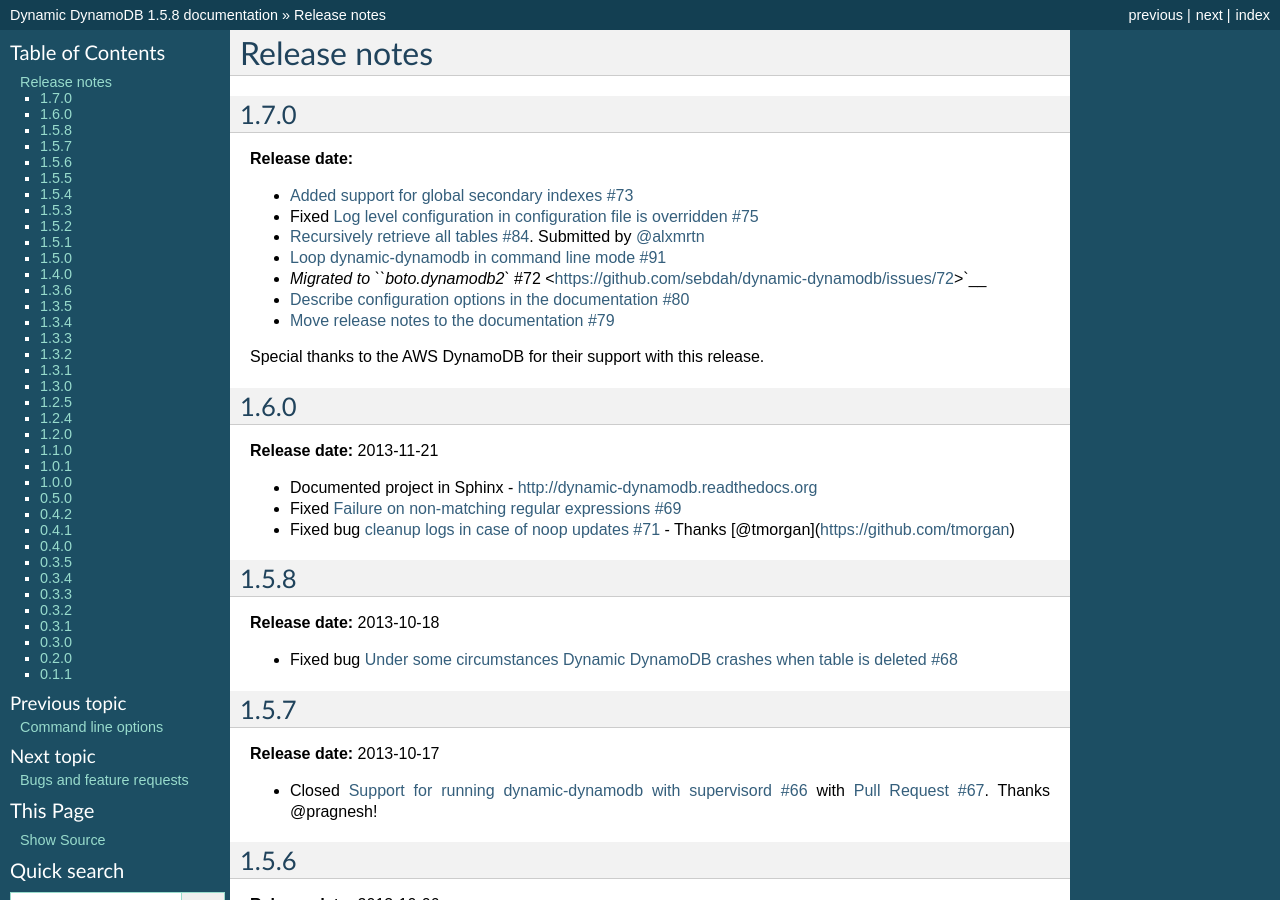
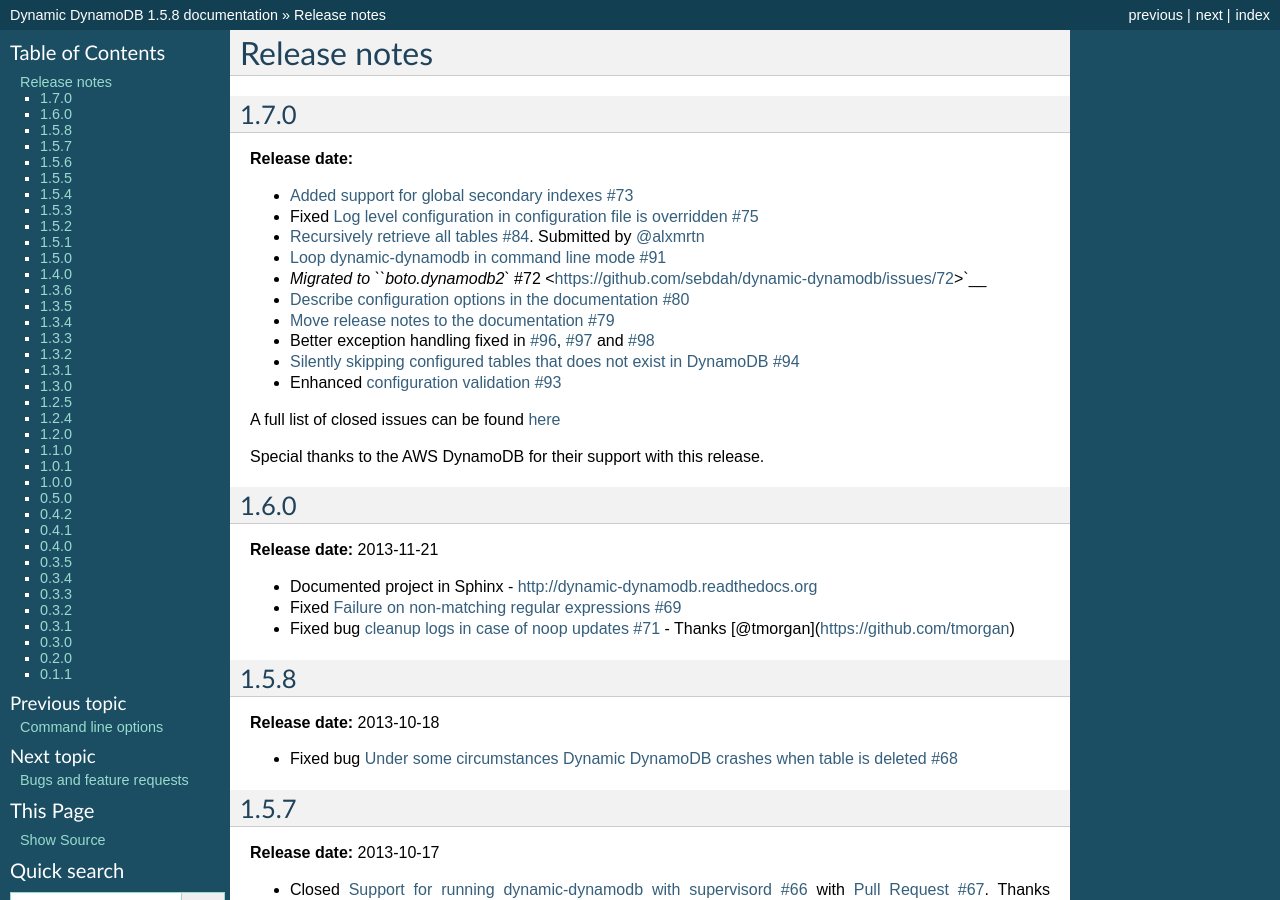
Before and after one commit to sebdah/dynamic-dynamodb, a Sphinx documentation site: the page built from docs/release_notes.rst, in a window 1280 px wide and 900 px high. Built offline with Sphinx 7.4.7, drawn with Linux system fonts in a browser that asks for light colours.

Commit message:
Updated release notes

```diff
--- a/docs/release_notes.rst
+++ b/docs/release_notes.rst
@@ -13,6 +13,11 @@
 -  `Migrated to ``boto.dynamodb2`` #72 <https://github.com/sebdah/dynamic-dynamodb/issues/72>`__
 -  `Describe configuration options in the documentation #80 <https://github.com/sebdah/dynamic-dynamodb/issues/80>`__
 -  `Move release notes to the documentation #79 <https://github.com/sebdah/dynamic-dynamodb/issues/79>`__
+- Better exception handling fixed in `#96 <https://github.com/sebdah/dynamic-dynamodb/issues/96>`__, `#97 <https://github.com/sebdah/dynamic-dynamodb/issues/97>`__ and `#98 <https://github.com/sebdah/dynamic-dynamodb/issues/98>`__
+-  `Silently skipping configured tables that does not exist in DynamoDB #94 <https://github.com/sebdah/dynamic-dynamodb/issues/94>`__
+- Enhanced `configuration validation #93 <https://github.com/sebdah/dynamic-dynamodb/issues/93>`__
+
+A full list of closed issues can be found `here <https://github.com/sebdah/dynamic-dynamodb/issues?milestone=29&page=1&state=closed>`__
 
 Special thanks to the AWS DynamoDB for their support with this release.
 
```
